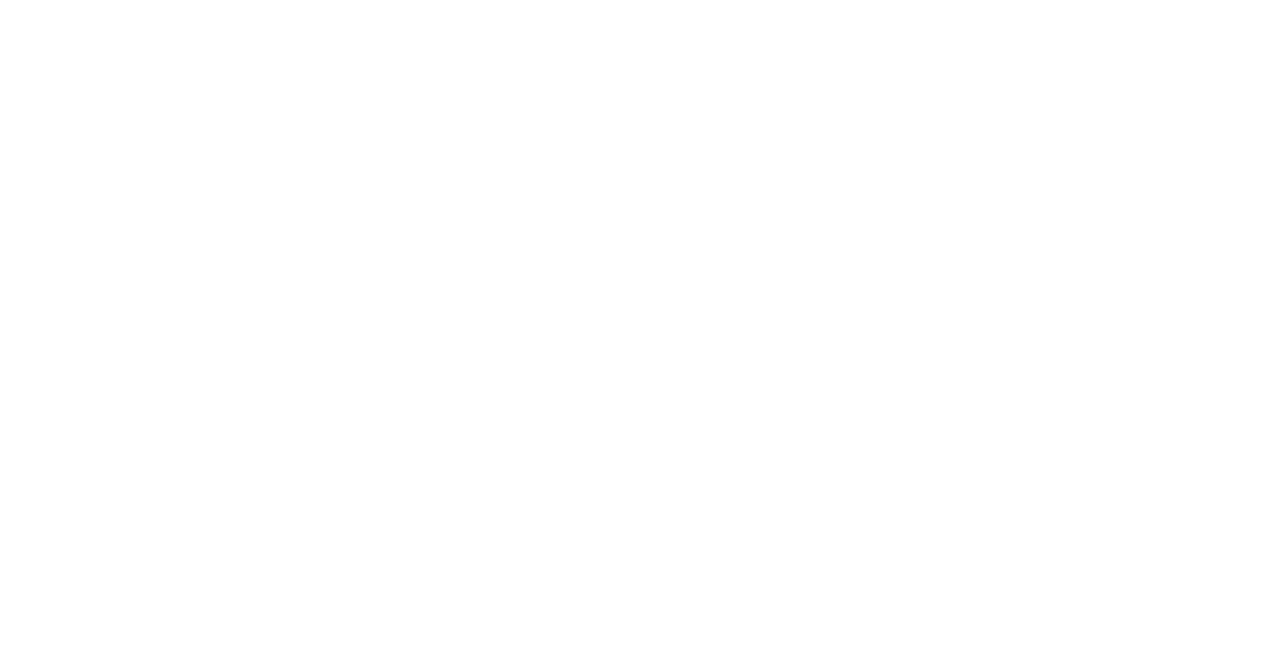
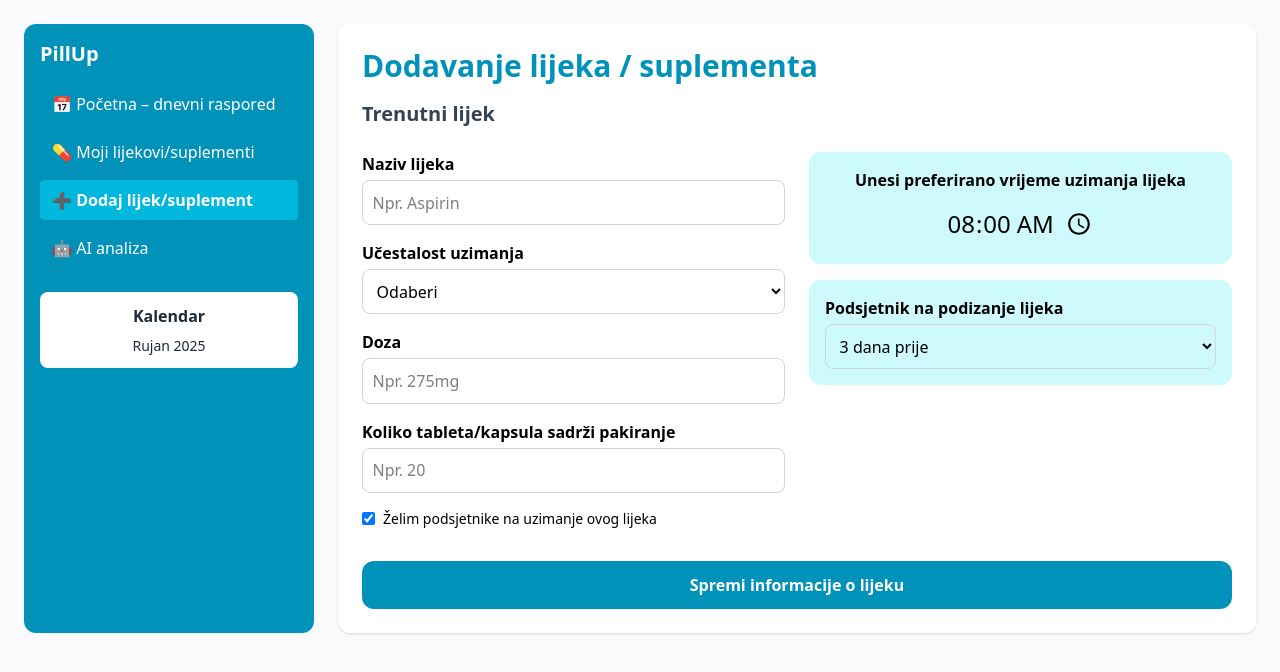
Before and after one commit to BarbaraMedica/WA-PillUp-Frontend, a Vue app: page /dodaj-lijek in a window 1280 px wide. Before the commit this address had no page. Shown: the top 672 px of the page. Built offline with nearby package versions, Linux system fonts and the light colour scheme.

Commit message:
drugi komit

```diff
--- a/src/router/index.js
+++ b/src/router/index.js
@@ -3,6 +3,8 @@ import Prijava from "../views/Prijava.vue";
 import Registracija from "../views/Registracija.vue";
 import PrvoPostavljanje from '../views/PrvoPostavljanje.vue'
 import GlavniZaslon from '../views/GlavniZaslon.vue'
+import DodajLijek from "../views/DodajLijek.vue";
+import AIAnaliza from "../views/AIAnaliza.vue";
 
 const routes = [
   {
@@ -24,6 +26,17 @@ const routes = [
     path: '/glavni',
     name: 'GlavniZaslon',
     component: GlavniZaslon
+  },
+  {
+  path: "/dodaj-lijek",
+  name: "DodajLijek",
+  component: DodajLijek,
+}
+,
+  {
+    path: "/ai-analiza",
+    component: AIAnaliza,
+    meta: { requiresAuth: true }
   }
 ];
 
--- a/src/usluge/api.js
+++ b/src/usluge/api.js
@@ -1,5 +1,7 @@
 import axios from "axios";
 
-export default axios.create({
-  baseURL: "http://localhost:5000/api"
+const api = axios.create({
+  baseURL: "http://localhost:4000/api"
 });
+
+export default api;
--- /dev/null
+++ b/src/views/AIAnaliza.vue
@@ -0,0 +1,35 @@
+<template>
+  <div class="min-h-screen bg-gray-50 p-8">
+    <div class="max-w-5xl mx-auto">
+      <h1 class="text-4xl font-bold text-cyan-600 mb-6">
+        AI analiza 🧠
+      </h1>
+
+      <div class="bg-white rounded-xl shadow p-6 mb-6">
+        <h2 class="text-xl font-semibold mb-2">
+          AI analiza Vam poručuje:
+        </h2>
+        <p class="text-gray-700">
+          Primijećeno je lošije raspoloženje u dane kada je terapija preskočena.
+        </p>
+      </div>
+
+      <div class="bg-white rounded-xl shadow p-6">
+        <h2 class="text-xl font-semibold mb-4">
+          Pregled terapije (zadnjih 7 dana)
+        </h2>
+
+        <ul class="list-disc pl-6 text-gray-700 space-y-1">
+          <li>Terapija uzeta na vrijeme: 62%</li>
+          <li>Terapija uzeta do 1h kasnije: 23%</li>
+          <li>Terapija preskočena: 15%</li>
+        </ul>
+      </div>
+    </div>
+  </div>
+</template>
+
+<script setup>
+// kasnije ćemo ovdje dohvaćati podatke s backenda
+</script>
+<style scoped></style>
--- /dev/null
+++ b/src/views/DodajLijek.vue
@@ -0,0 +1,164 @@
+<template>
+  <div class="min-h-screen bg-gray-50 p-6">
+    <div class="max-w-7xl mx-auto grid grid-cols-12 gap-6">
+
+      <!-- SIDEBAR -->
+      <aside class="col-span-3 bg-cyan-600 text-white rounded-xl p-4">
+        <h2 class="text-xl font-bold mb-4">PillUp</h2>
+
+        <nav class="space-y-2">
+          <button class="w-full text-left px-3 py-2 rounded hover:bg-cyan-500">
+            📅 Početna – dnevni raspored
+          </button>
+          <button class="w-full text-left px-3 py-2 rounded hover:bg-cyan-500">
+            💊 Moji lijekovi/suplementi
+          </button>
+          <button class="w-full text-left px-3 py-2 rounded bg-cyan-500 font-semibold">
+            ➕ Dodaj lijek/suplement
+          </button>
+          <button class="w-full text-left px-3 py-2 rounded hover:bg-cyan-500">
+            🤖 AI analiza
+          </button>
+        </nav>
+
+        <!-- KALENDAR (jednostavan placeholder) -->
+        <div class="mt-6 bg-white text-gray-800 rounded-lg p-3">
+          <h3 class="font-semibold mb-2 text-center">Kalendar</h3>
+          <p class="text-sm text-center">Rujan 2025</p>
+        </div>
+      </aside>
+
+      <!-- GLAVNI SADRŽAJ -->
+      <main class="col-span-9 bg-white rounded-xl shadow p-6">
+        <h1 class="text-3xl font-bold text-cyan-600 mb-4">
+          Dodavanje lijeka / suplementa
+        </h1>
+
+        <h2 class="text-xl font-semibold mb-6 text-gray-700">
+          Trenutni lijek
+        </h2>
+
+        <div class="grid grid-cols-2 gap-6">
+
+          <!-- LIJEVA STRANA -->
+          <div class="space-y-4">
+            <div>
+              <label class="block font-semibold mb-1">Naziv lijeka</label>
+              <input v-model="ime" class="input" placeholder="Npr. Aspirin" />
+            </div>
+
+            <div>
+              <label class="block font-semibold mb-1">Učestalost uzimanja</label>
+              <select v-model="ucestalost" class="input">
+                <option disabled value="">Odaberi</option>
+                <option value="1">1x dnevno</option>
+                <option value="2">2x dnevno</option>
+                <option value="3">3x dnevno</option>
+              </select>
+            </div>
+
+            <div>
+              <label class="block font-semibold mb-1">Doza</label>
+              <input v-model="doza" class="input" placeholder="Npr. 275mg" />
+            </div>
+
+            <div>
+              <label class="block font-semibold mb-1">
+                Koliko tableta/kapsula sadrži pakiranje
+              </label>
+              <input
+                v-model.number="kolicina"
+                type="number"
+                class="input"
+                placeholder="Npr. 20"
+              />
+            </div>
+
+            <label class="flex items-center gap-2 text-sm">
+              <input type="checkbox" v-model="podsjetnik" />
+              Želim podsjetnike na uzimanje ovog lijeka
+            </label>
+          </div>
+
+          <!-- DESNA STRANA -->
+          <div class="space-y-4">
+            <div class="bg-cyan-100 rounded-xl p-4 text-center">
+              <p class="font-semibold mb-2">
+                Unesi preferirano vrijeme uzimanja lijeka
+              </p>
+
+              <input
+                type="time"
+                v-model="vrijeme"
+                class="text-2xl text-center rounded-lg p-2"
+              />
+            </div>
+
+            <div class="bg-cyan-100 rounded-xl p-4">
+              <label class="block font-semibold mb-1">
+                Podsjetnik na podizanje lijeka
+              </label>
+              <select v-model="trajanje" class="input">
+                <option value="3">3 dana prije</option>
+                <option value="5">5 dana prije</option>
+                <option value="7">7 dana prije</option>
+              </select>
+            </div>
+          </div>
+        </div>
+
+        <button
+          @click="spremiLijek"
+          class="mt-8 w-full bg-cyan-600 hover:bg-cyan-700 text-white font-bold py-3 rounded-xl"
+        >
+          Spremi informacije o lijeku
+        </button>
+      </main>
+    </div>
+  </div>
+</template>
+
+<script setup>
+import { ref } from "vue";
+import api from "../usluge/api";
+import { useRouter } from "vue-router";
+
+const router = useRouter();
+
+const ime = ref("");
+const ucestalost = ref("");
+const doza = ref("");
+const vrijeme = ref("08:00");
+const kolicina = ref(null);
+const trajanje = ref(3);
+const podsjetnik = ref(true);
+
+const spremiLijek = async () => {
+  try {
+    await api.post("/lijekovi", {
+      ime: ime.value,
+      doza: doza.value,
+      vrijeme: vrijeme.value,
+      kolicina: kolicina.value,
+      trajanje: trajanje.value,
+      nacin: "oralno",
+      preostalo: kolicina.value
+    });
+
+    alert("Lijek uspješno spremljen");
+    router.push("/glavni");
+  } catch (err) {
+    console.error(err);
+    alert("Greška pri spremanju lijeka");
+  }
+};
+</script>
+
+<style scoped>
+.input {
+  width: 100%;
+  padding: 0.6rem;
+  border-radius: 0.5rem;
+  border: 1px solid #d1d5db;
+}
+</style>
--- a/src/views/GlavniZaslon.vue
+++ b/src/views/GlavniZaslon.vue
@@ -50,12 +50,18 @@
               <button class="w-full text-left px-4 py-3 hover:bg-gray-50 rounded-lg flex items-center gap-2">
                 <span>💊</span> Moji lijekovi/suplementi
               </button>
-              <button class="w-full text-left px-4 py-3 hover:bg-gray-50 rounded-lg flex items-center gap-2">
+              <button
+               @click="$router.push('/dodaj-lijek')"
+               class="w-full text-left px-4 py-3 hover:bg-gray-50 rounded-lg flex items-center gap-2">
                 <span>➕</span> Dodaj lijek/suplement
               </button>
-              <button class="w-full text-left px-4 py-3 hover:bg-gray-50 rounded-lg flex items-center gap-2">
-                <span>📊</span> RPP Izvještaj
-              </button>
+              <button
+              @click="router.push('/ai-analiza')"
+              class="w-full text-left px-4 py-3 hover:bg-gray-50 rounded-lg flex items-center gap-2"
+            >
+              <span>📊</span> AI analiza
+            </button>
+
               <button class="w-full text-left px-4 py-3 hover:bg-gray-50 rounded-lg flex items-center gap-2">
                 <span>📈</span> Moja statistika
               </button>
@@ -105,6 +111,9 @@
 <script setup>
 import { ref, computed, onMounted } from "vue";
 import api from "../usluge/api";
+import { useRouter } from "vue-router";
+
+const router = useRouter();
 
 const imeKorisnika = ref("");
 
--- a/src/views/Prijava.vue
+++ b/src/views/Prijava.vue
@@ -1,7 +1,6 @@
 <template>
   <div
-    class="min-h-screen flex items-center justify-center bg-cover bg-center relative"
-    style="background-image: url('/pills.jpg')"
+    class="min-h-screen flex items-center justify-center bg-cover bg-center relative bg-gradient-to-br from-cyan-400 to-cyan-600"
   >
     <!-- Background overlay for better contrast -->
     <div class="absolute inset-0 bg-black/10"></div>
--- a/src/views/Registracija.vue
+++ b/src/views/Registracija.vue
@@ -1,7 +1,6 @@
 <template>
   <div
-    class="min-h-screen flex items-center justify-center bg-cover bg-center"
-    style="background-image: url('/pills.jpg')"
+    class="min-h-screen flex items-center justify-center bg-cover bg-center bg-gradient-to-br from-cyan-400 to-cyan-600"
   >
     <div class="relative z-10 w-full max-w-6xl mx-auto px-8 flex items-start justify-between gap-12">
       <div class="flex flex-col items-start pt-8">
```
Also changed, not shown: public/logo.webp (renamed from logo.webp), 1 other file (tests, documents, lock files or other folders).
